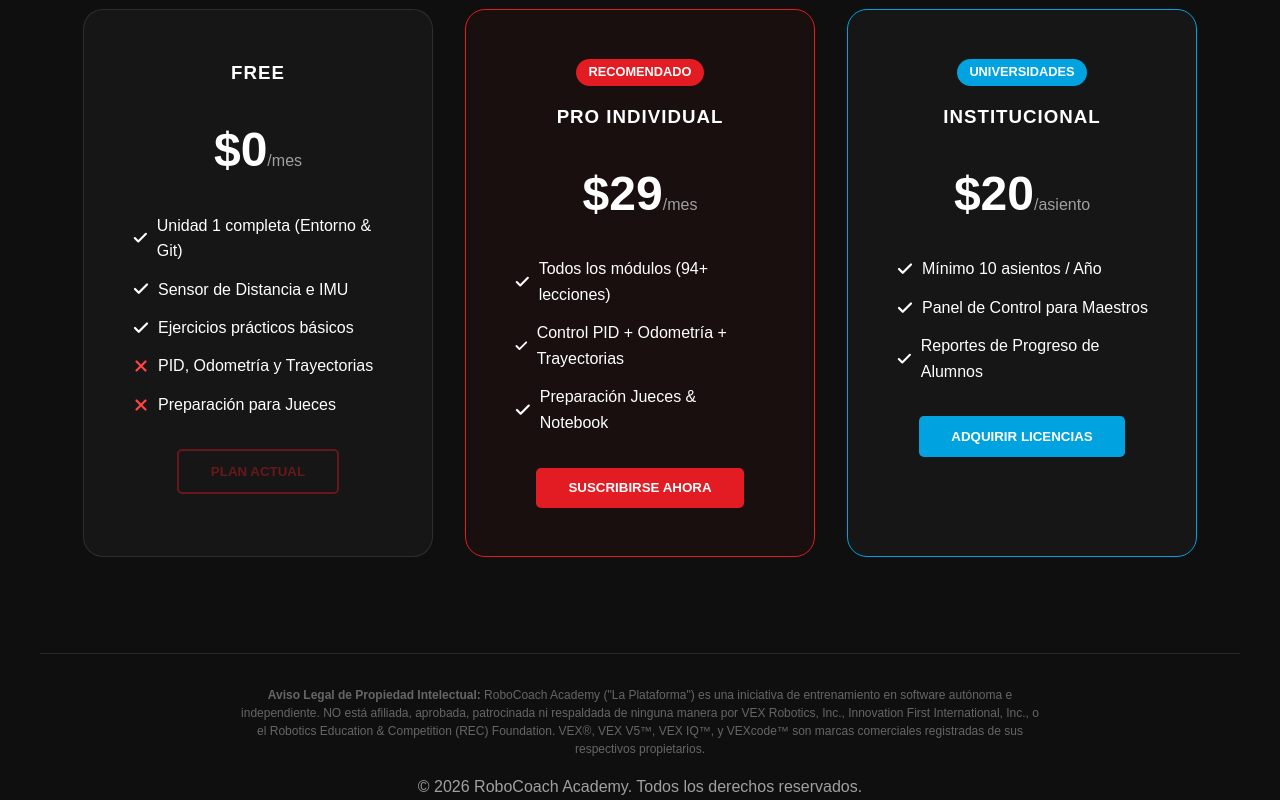
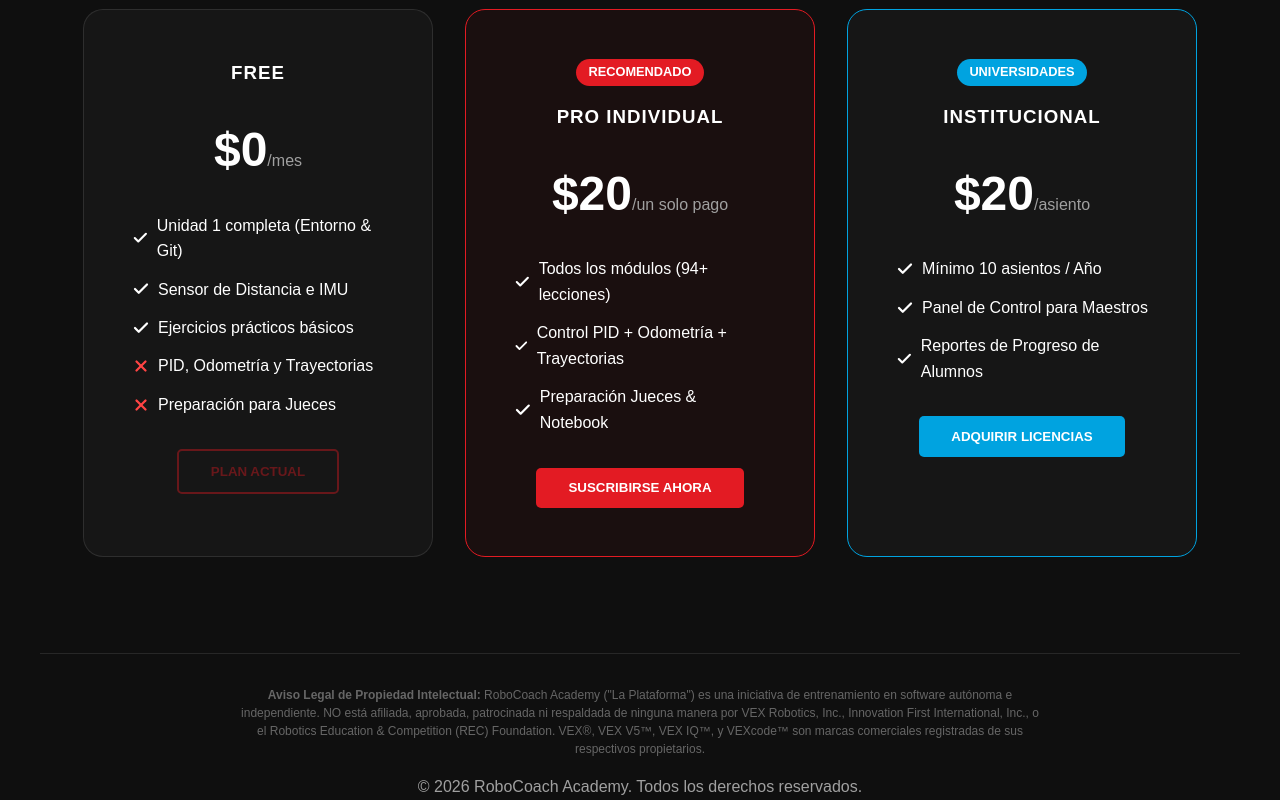
Before and after one commit to Doku566/ROBOCOACH-ACADEMY, a website: page index.html in a window 1280 px wide. Shown: the part 3277-4077 px from the top of the page. Drawn offline with nearby package versions, Linux system fonts and the light colour scheme.

Commit message:
fix: landing page price sync ( PRO)

```diff
--- a/index.html
+++ b/index.html
@@ -91,7 +91,7 @@
                 <div class="price-card featured">
                     <span class="badge" style="position:static;display:inline-block;margin-bottom:1rem">RECOMENDADO</span>
                     <h3>PRO Individual</h3>
-                    <div class="price">$29<span>/mes</span></div>
+                    <div class="price">$20<span>/un solo pago</span></div>
                     <ul class="features">
                         <li><svg viewBox="0 0 24 24" width="18" height="18" fill="none" stroke="currentColor" stroke-width="3" stroke-linecap="round" stroke-linejoin="round"><polyline points="20 6 9 17 4 12"></polyline></svg> Todos los módulos (94+ lecciones)</li>
                         <li><svg viewBox="0 0 24 24" width="18" height="18" fill="none" stroke="currentColor" stroke-width="3" stroke-linecap="round" stroke-linejoin="round"><polyline points="20 6 9 17 4 12"></polyline></svg> Control PID + Odometría + Trayectorias</li>
```
